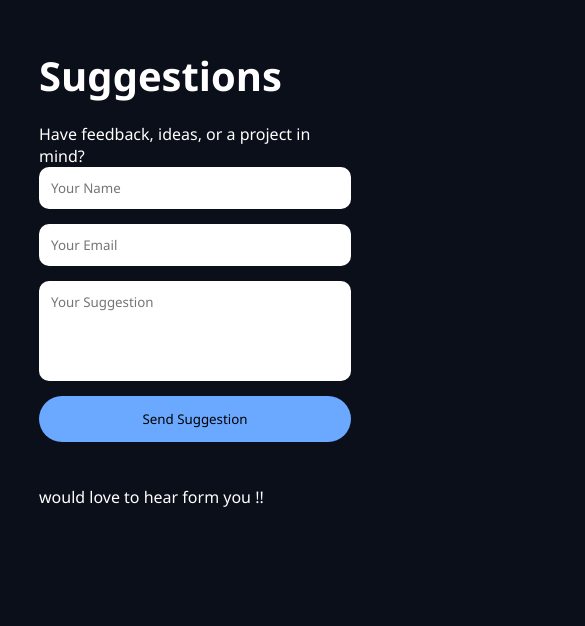
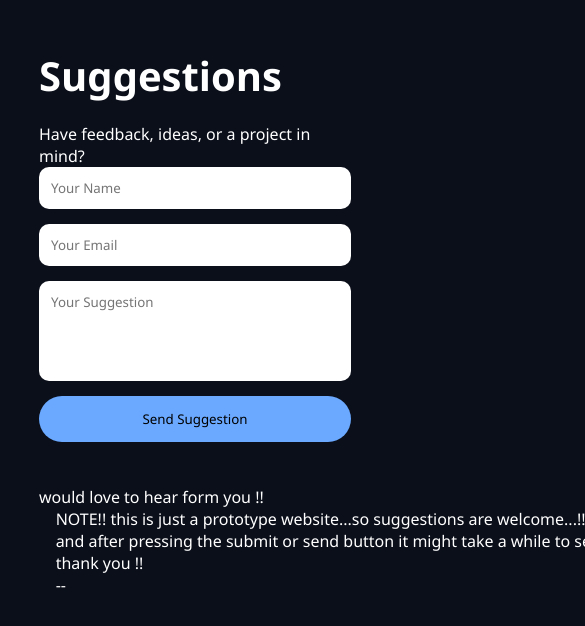
Before and after one commit to milan-3318/happy, a plain HTML site: page frontend/index.html in a window 390 px wide. Shown: the part 3408-4034 px from the top of the page, 585 px wide, since content can reach past the window. Drawn offline with Linux system fonts and the light colour scheme.

```diff
--- a/frontend/index.html
+++ b/frontend/index.html
@@ -108,7 +108,12 @@
     <button type="submit" class="magnetic-btn">Send Suggestion</button>
   </form>
   <br><br>
-  <p>would love to hear form you !!</p>
+  <pre>would love to hear form you !!
+    NOTE!! this is just a prototype website...so suggestions are welcome...!!
+    and after pressing the submit or send button it might take a while to send the request !!
+    thank you !!
+    --
+  </pre>
 
 </section>
 
```
